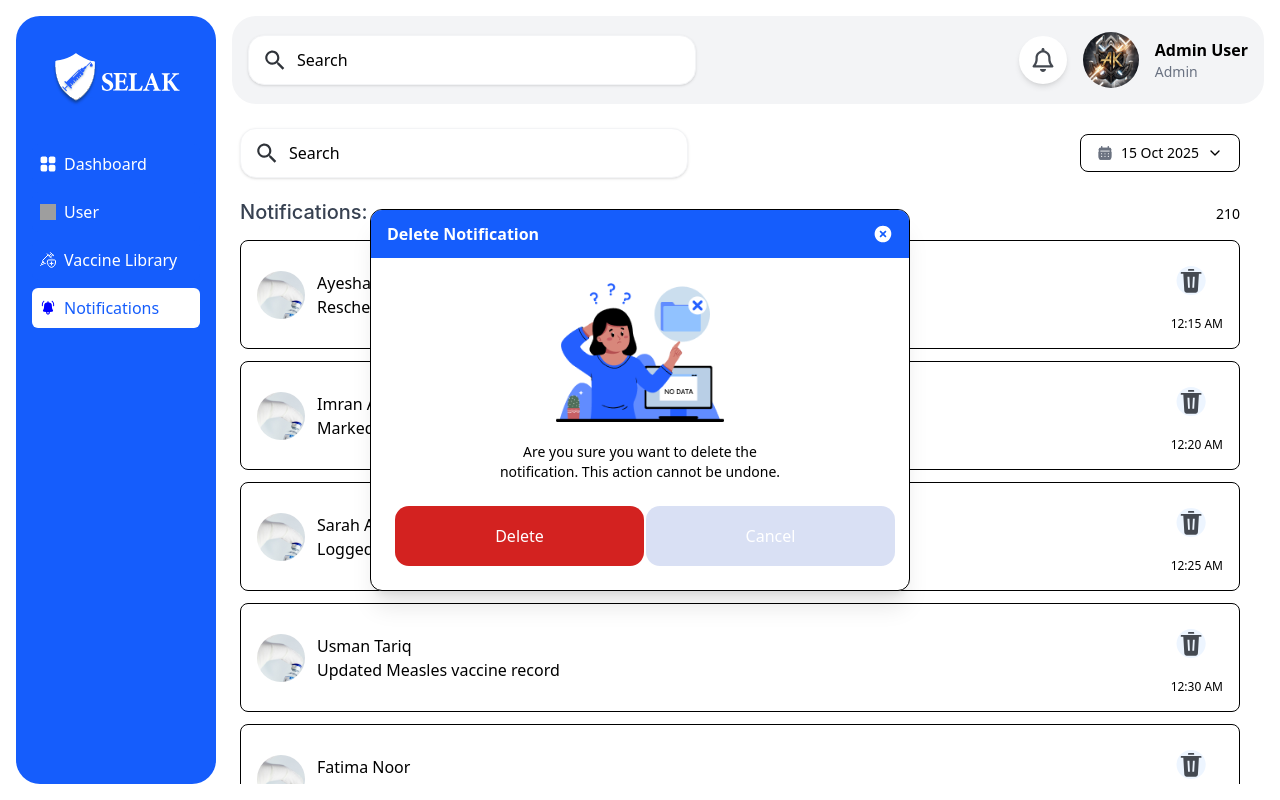
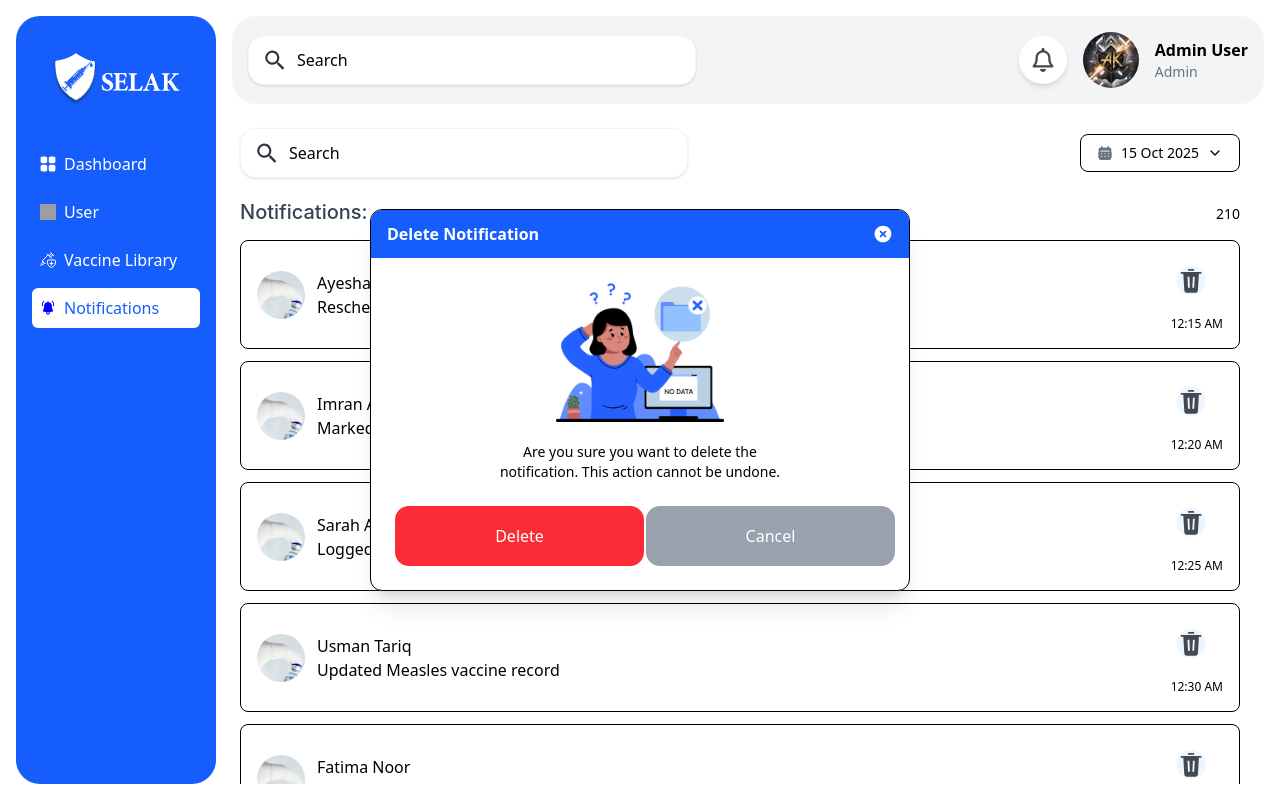
Before and after one commit to teamtechackers/salek-frontend, a React (Vite) app: page /notifications in a window 1280 px wide. Both pictures are taken after a click on the button 1191 px from the left and 280 px from the top of the page. Built offline with nearby package versions, Linux system fonts and the light colour scheme; grey boxes are pictures that could not be loaded.

Commit message:
feat: update code

```diff
--- a/src/ui/components/ConfirmDeleteDialogBox.jsx
+++ b/src/ui/components/ConfirmDeleteDialogBox.jsx
@@ -1,7 +1,8 @@
 import { useEffect, useRef } from "react"
 import { ICONS, IMAGES } from "../constants/assets"
 import { dashboardlabels } from "../constants/pages/Labels"
-import { STYLES } from "../theme/typography/styles"
+import { BUTTON_BASE, BUTTON_SIZE, STYLES } from "./Styles/buttonstyling"
+import { COLORS } from "../theme/colors/colors"
 
 export function ConfirmDeleteModal({
   open,
@@ -79,17 +80,19 @@ export function ConfirmDeleteModal({
   <button
     ref={confirmRef}
     onClick={onConfirm}
-              className={` flex items-center justify-center w-[249px] h-[60px] rounded-[14px] gap-[10px] bg-[#D32220] text-white`}
+    className={STYLES.deleteButton}
   >
     {dashboardlabels.delete}
   </button>
+
   <button
     onClick={onClose}
-              class={`flex items-center justify-center w-[249px] h-[60px] rounded-[14px] gap-[10px] bg-[#1843b929] text-white`}
+    className={STYLES.cancelButton}
   >
     {dashboardlabels.cancel}
   </button>
 </div>
+
         </div>
       </div>
     </div>
--- /dev/null
+++ b/src/ui/components/Styles/buttonstyling.jsx
@@ -0,0 +1,16 @@
+// src/ui/components/Styles/buttonstyling.jsx
+
+export const BUTTON_BASE = "flex items-center justify-center rounded-[14px] gap-[10px] text-white";
+export const BUTTON_SIZE = "w-[249px] h-[60px]";
+
+import { COLORS } from "../../theme/colors/colors";
+
+export const BUTTON_COLORS = {
+  delete: "bg-red-500 hover:bg-red-600",
+  cancel: "bg-gray-400 hover:bg-gray-500",
+};
+
+export const STYLES = {
+  deleteButton: [BUTTON_BASE, BUTTON_SIZE, BUTTON_COLORS.delete].join(" "),
+  cancelButton: [BUTTON_BASE, BUTTON_SIZE, BUTTON_COLORS.cancel].join(" "),
+};
```
Lines whose indentation alone changed are shown as unchanged.
